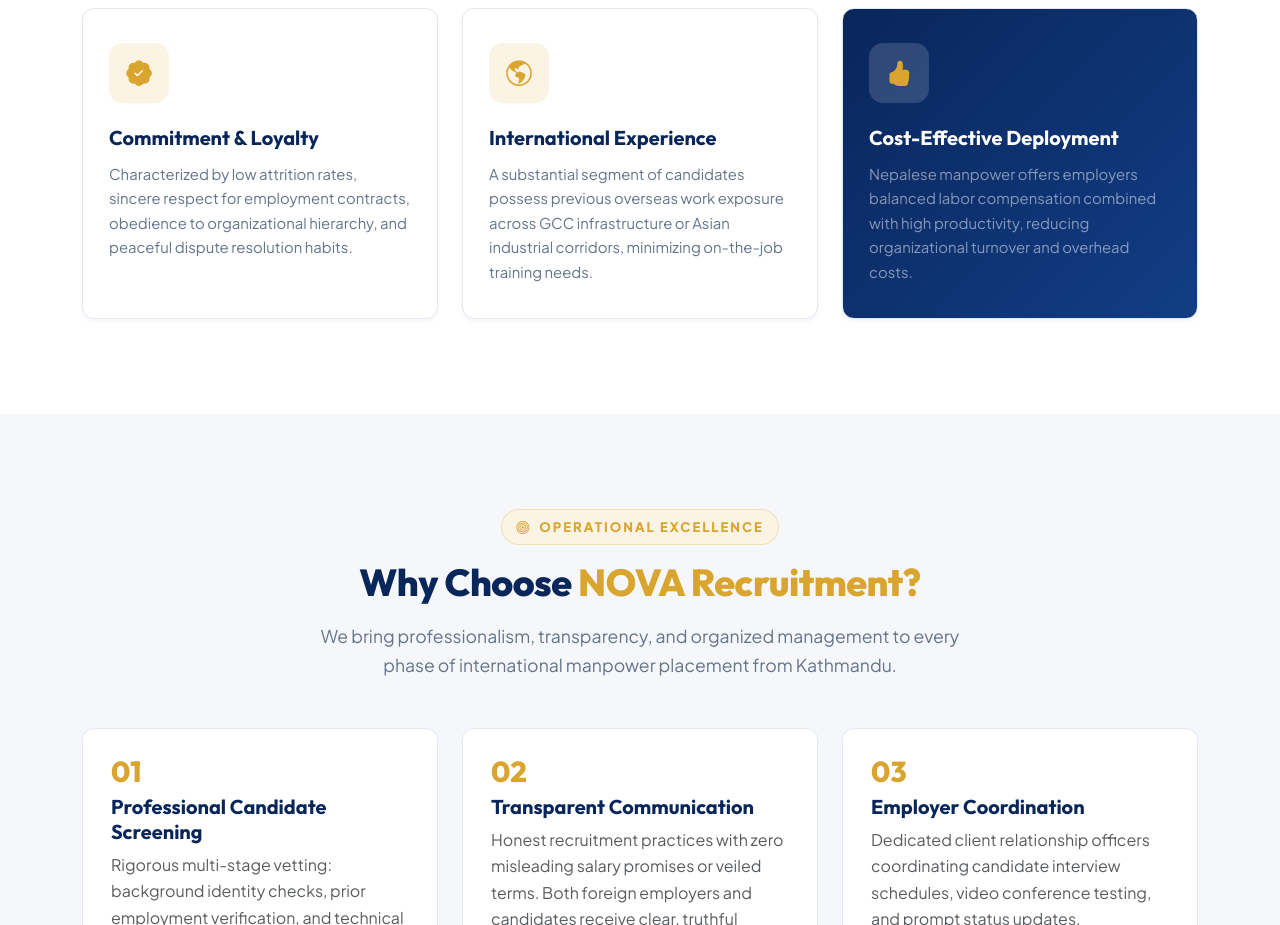
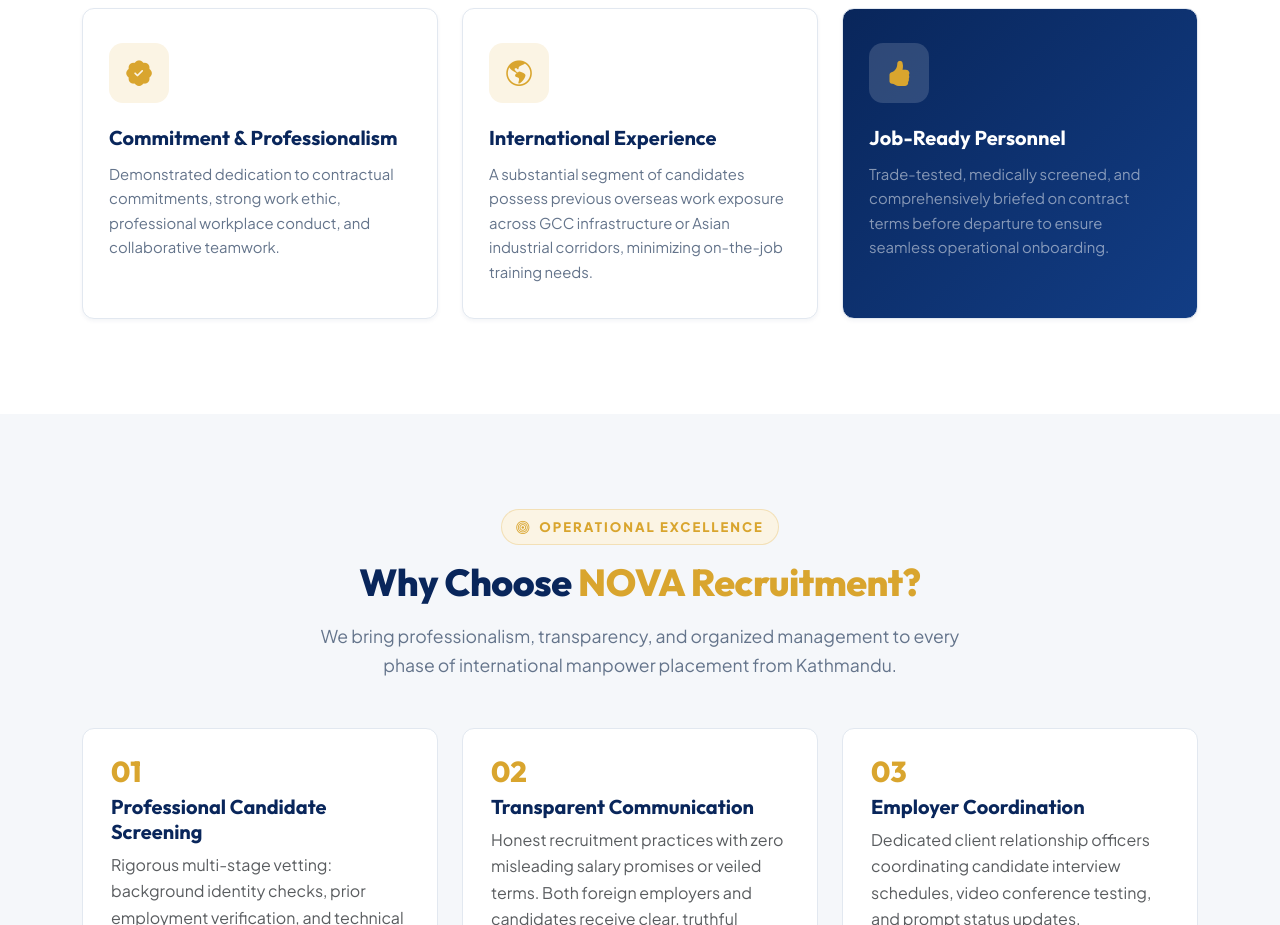
Before and after one commit to Mrlunitic/nova-recruitment, a plain HTML site: page index.html in a window 1280 px wide. Shown: the part 3700-4625 px from the top of the page. Drawn offline with nearby package versions, Linux system fonts and the light colour scheme.

Commit message:
2. Rewrite copy to reinforce ethical recruitment positioning

```diff
--- a/index.html
+++ b/index.html
@@ -378,9 +378,9 @@
             <div class="card-icon-wrap">
               <i class="bi bi-patch-check-fill"></i>
             </div>
-            <h4>Commitment &amp; Loyalty</h4>
+            <h4>Commitment &amp; Professionalism</h4>
             <p>
-              Characterized by low attrition rates, sincere respect for employment contracts, obedience to organizational hierarchy, and peaceful dispute resolution habits.
+              Demonstrated dedication to contractual commitments, strong work ethic, professional workplace conduct, and collaborative teamwork.
             </p>
           </div>
         </div>
@@ -404,9 +404,9 @@
             <div class="card-icon-wrap" style="background: rgba(255,255,255,0.15); color: var(--accent-gold);">
               <i class="bi bi-hand-thumbs-up-fill"></i>
             </div>
-            <h4 class="text-white">Cost-Effective Deployment</h4>
+            <h4 class="text-white">Job-Ready Personnel</h4>
             <p class="text-white-50">
-              Nepalese manpower offers employers balanced labor compensation combined with high productivity, reducing organizational turnover and overhead costs.
+              Trade-tested, medically screened, and comprehensively briefed on contract terms before departure to ensure seamless operational onboarding.
             </p>
           </div>
         </div>
```
Also changed, not shown: about.html (+1 -1 lines), employers.html (+4 -4 lines).
